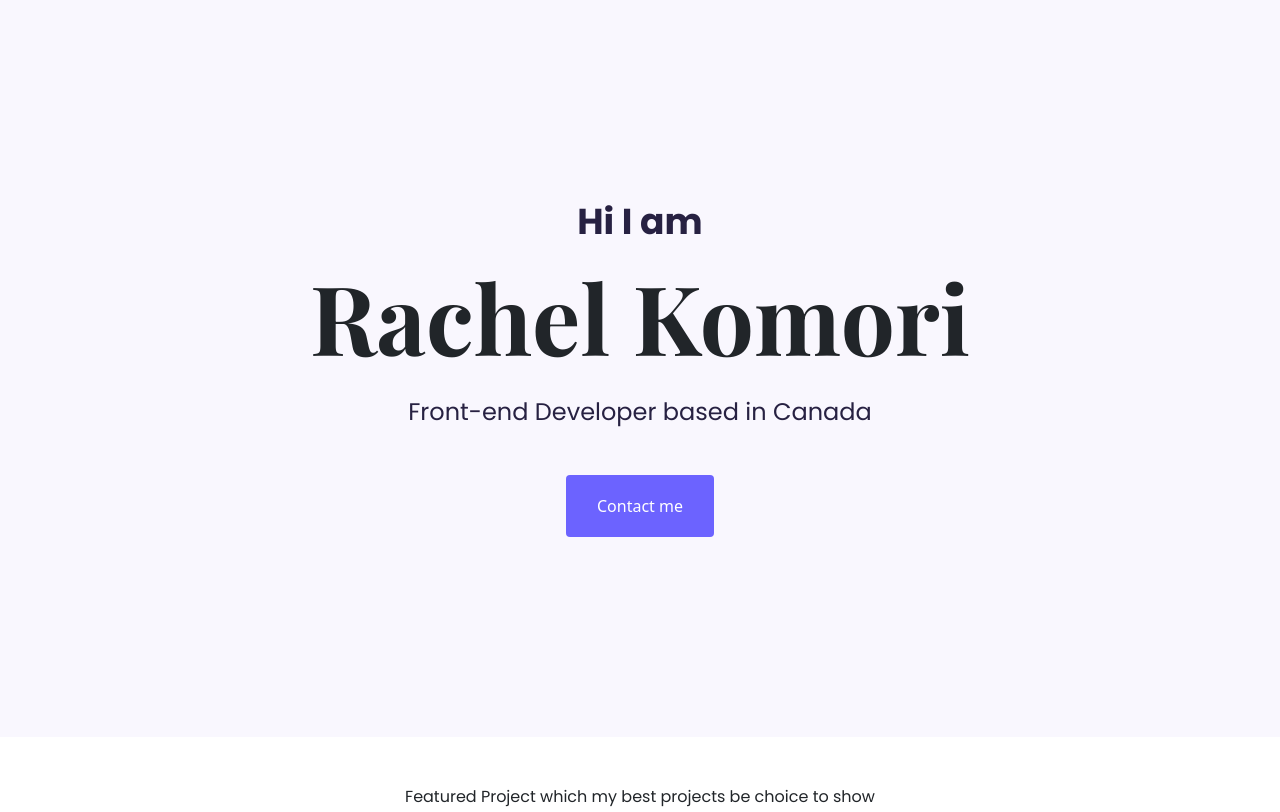
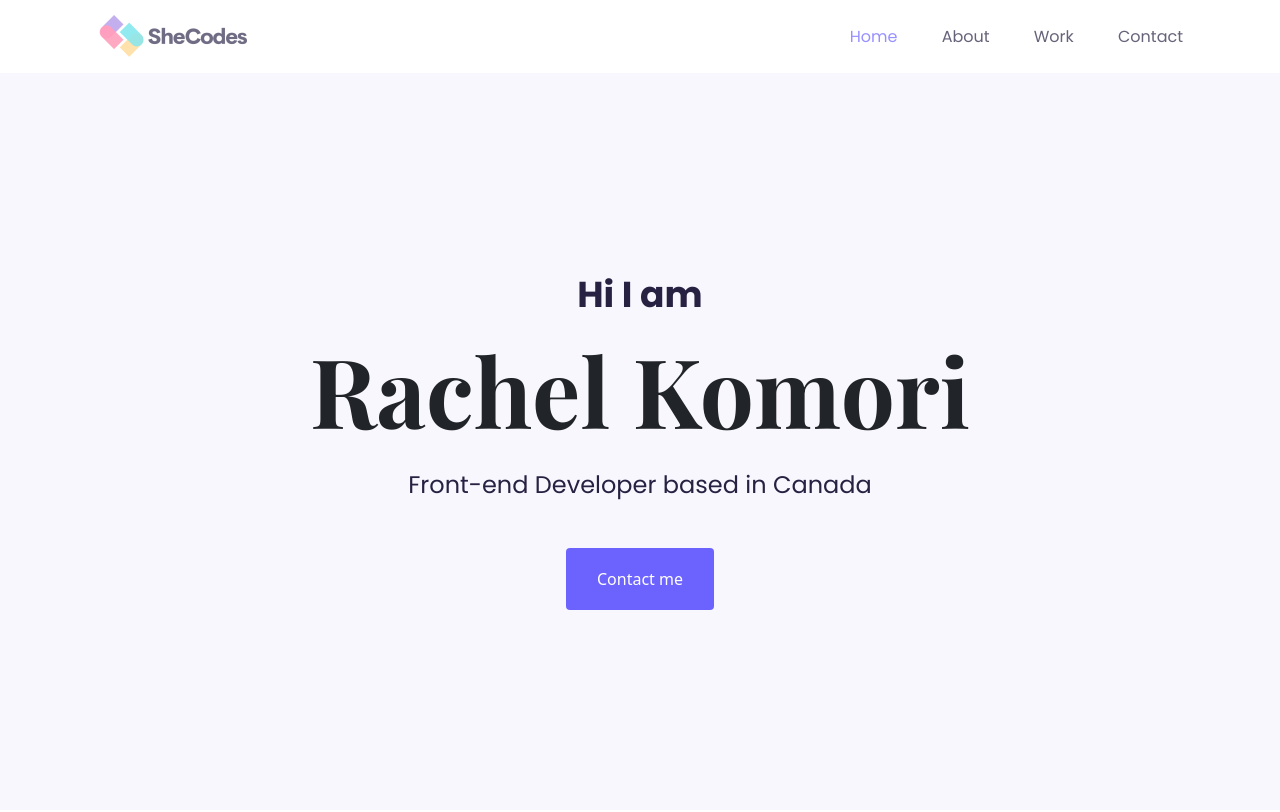
Before and after one commit to raachelkk/portfolio-2, a plain HTML site: page index.html in a window 1280 px wide. Shown: the top 812 px of the page. Drawn offline with nearby package versions, Linux system fonts and the light colour scheme.

Commit message:
Added navigation menu

```diff
--- a/css/styles.css
+++ b/css/styles.css
@@ -16,6 +16,39 @@ h5 {
 
 p {
   font-family: var(--secondary-font);
+}
+
+nav {
+  padding: 15px;
+}
+
+nav img {
+  max-height: 42px;
+}
+
+nav li {
+  list-style: none;
+  display: inline;
+  line-height: 43px;
+  margin-left: 40px;
+}
+
+nav a {
+  text-decoration: none;
+  color: var(--secondary-color);
+  opacity: 70%;
+  font-family: var(--secondary-font);
+  transition: all 100ms ease-in-out;
+}
+
+nav a:hover,
+nav a.active {
+  color: var(--branding-color);
+}
+
+nav ul {
+  padding: 0;
+  margin: 0;
 }
 
 .hero {
@@ -130,6 +163,10 @@ h3 {
 }
 
 @media (max-width: 900px) {
+  nav li {
+    margin-left: 10px;
+  }
+
   .hero {
     padding: 100px 10px;
   }
--- a/index.html
+++ b/index.html
@@ -31,6 +31,30 @@
     ></script>
   </head>
   <body>
+    <div class="container">
+      <nav class="d-flex justify-content-between">
+        <a href="/">
+          <img
+            src="/images/logo.png"
+            alt="SheCodes Logo"
+            class="d-none d-md-block"
+          />
+          <img
+            src="/images/logo-small.jpg"
+            alt="SheCodes Logo"
+            class="d-block d-md-none"
+          />
+        </a>
+        <ul>
+          <li>
+            <a href="/" class="active">Home</a>
+          </li>
+          <li><a href="/about.html"> About</a></li>
+          <li><a href="/work.html">Work</a></li>
+          <li><a href="/contact.html">Contact</a></li>
+        </ul>
+      </nav>
+    </div>
     <div class="hero">
       <h2>Hi I am</h2>
       <h1 class="p-3">Rachel Komori</h1>
```
